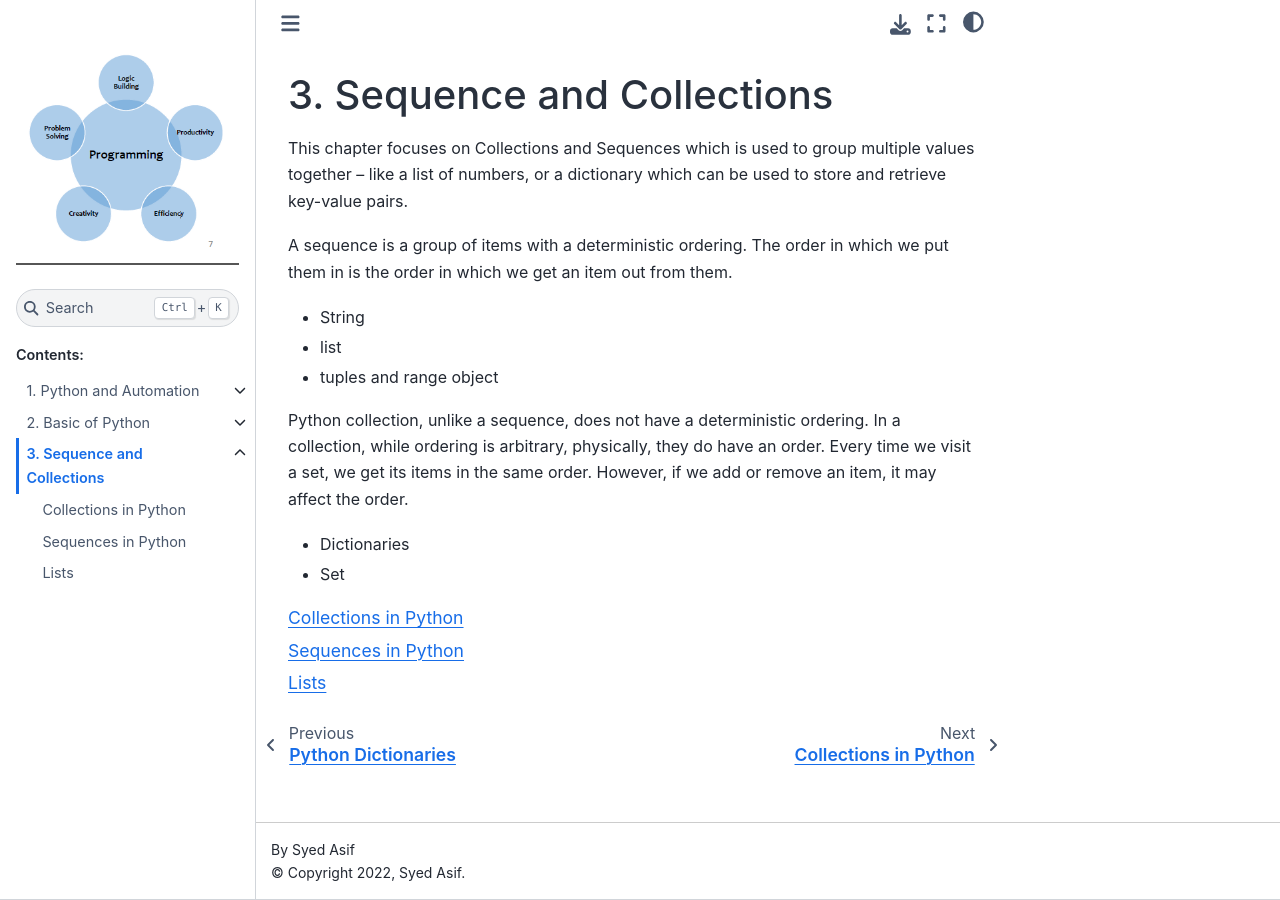
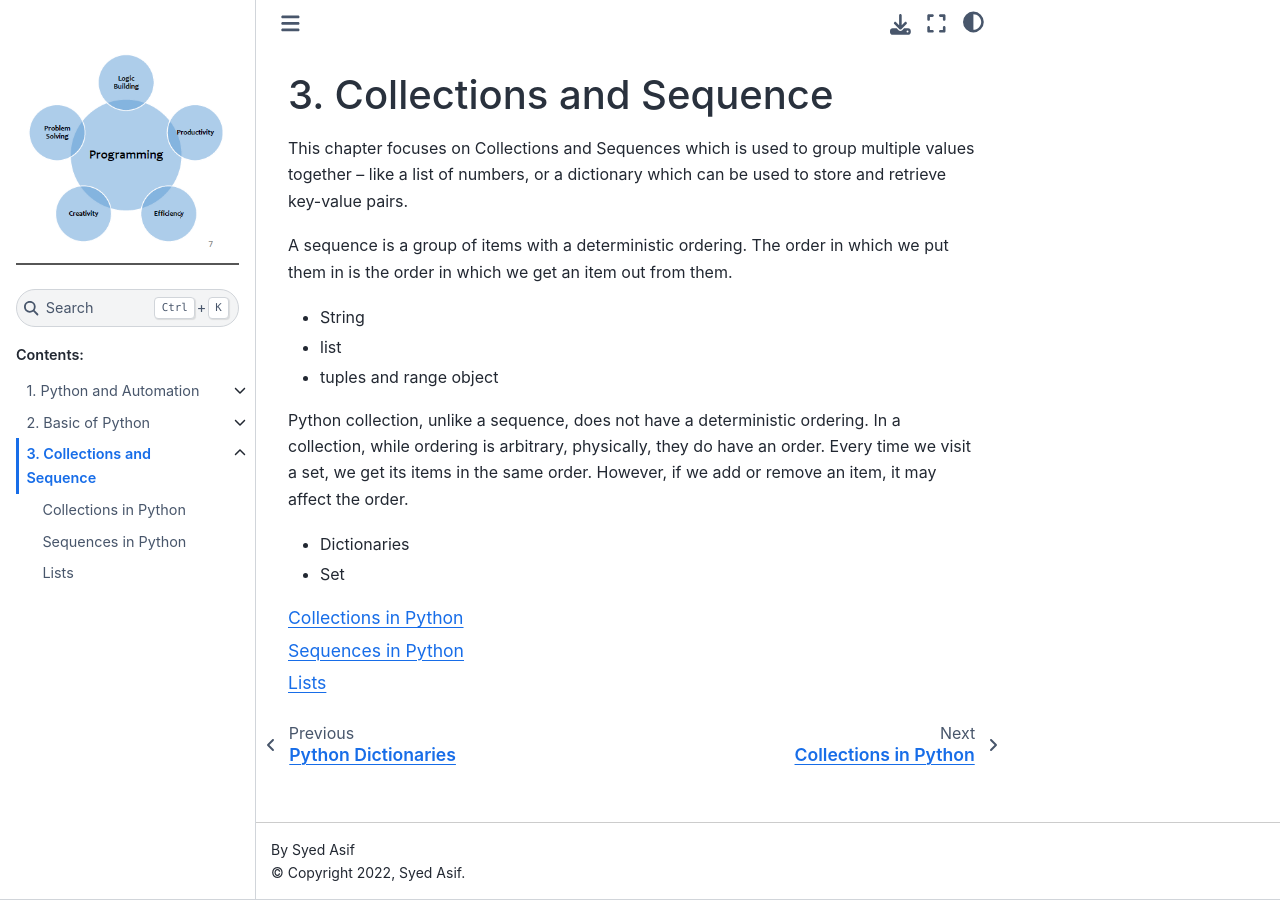
Before and after one commit to sydasif/python-book, a Sphinx documentation site: the page built from docs/source/ch-03/index.md, in a window 1280 px wide. Built offline with Sphinx 7.4.7 and the Sphinx Book theme 1.1.4, drawn with Linux system fonts in a browser that asks for light colours.

```diff
--- a/docs/source/ch-03/index.md
+++ b/docs/source/ch-03/index.md
@@ -1,4 +1,4 @@
-# 3. Sequence and Collections
+# 3. Collections and Sequence
 
 This chapter focuses on Collections and Sequences which is used to group multiple values together – like a list of numbers, or a dictionary which can be used to store and retrieve key-value pairs.
 
```
